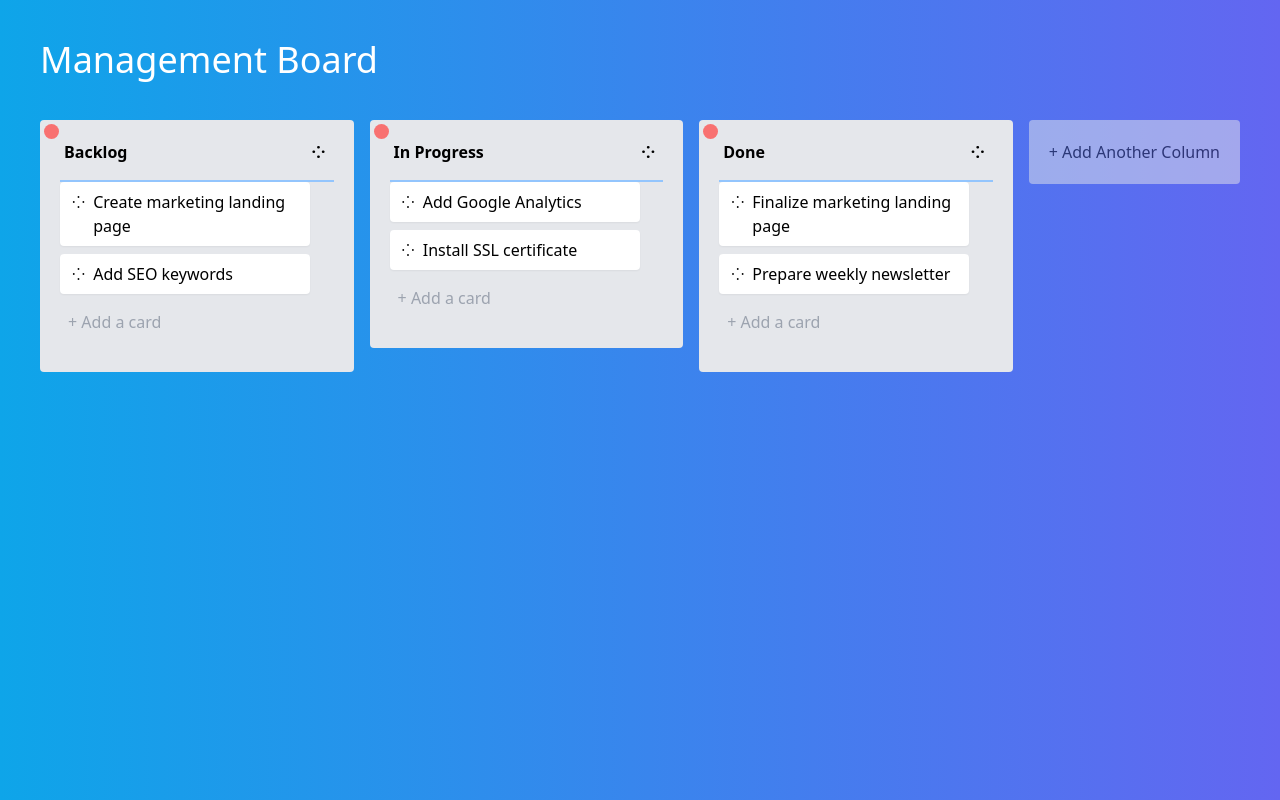
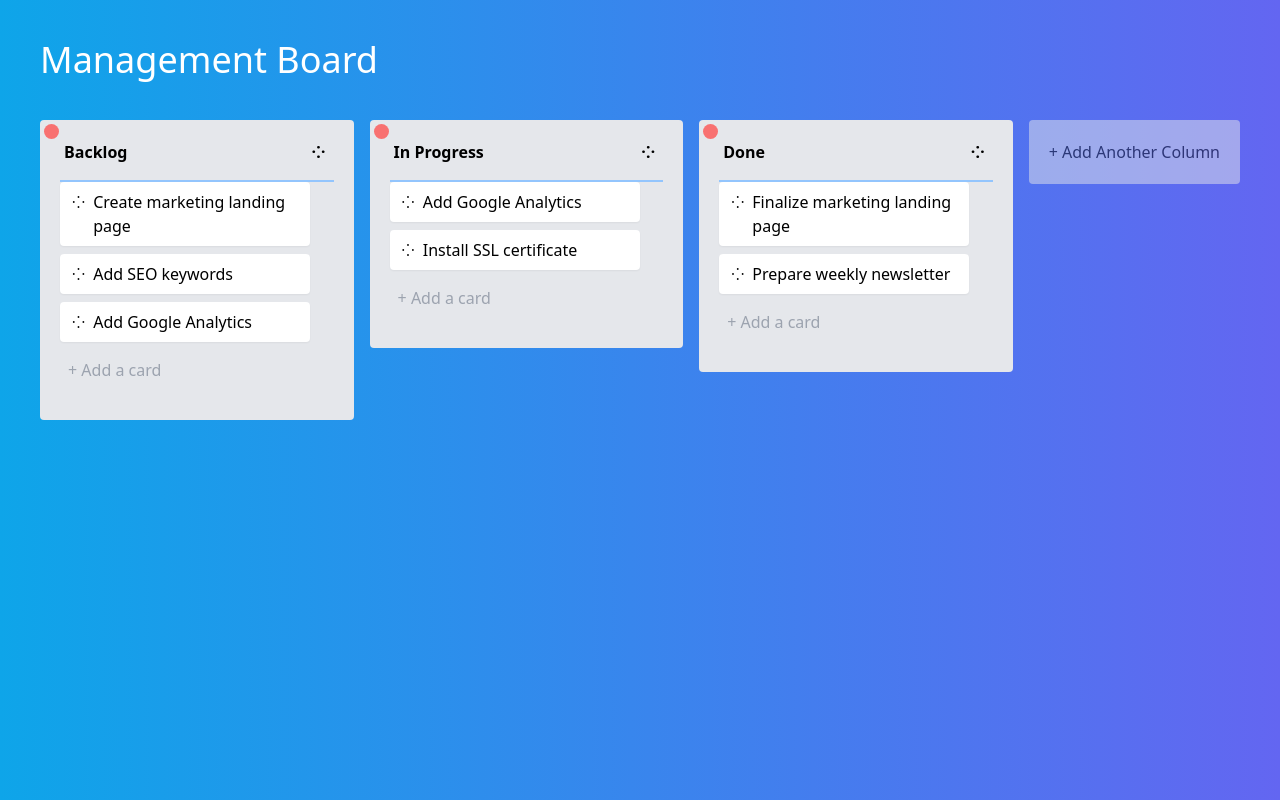
Before and after one commit to d4ndres/KanbanVue2, a Vue app: page / in a window 1280 px wide. Built offline with nearby package versions, Linux system fonts and the light colour scheme.

Commit message:
agregando tarea al backlog

```diff
--- a/src/components/ManagmentBoard.vue
+++ b/src/components/ManagmentBoard.vue
@@ -30,6 +30,11 @@ export default {
               title: "Add SEO keywords",
               createdAt: new Date(),
             },
+            {
+              id: nanoid(),
+              title: "Add Google Analytics",
+              createdAt: new Date(),
+            }
           ],
         },
         {
```
